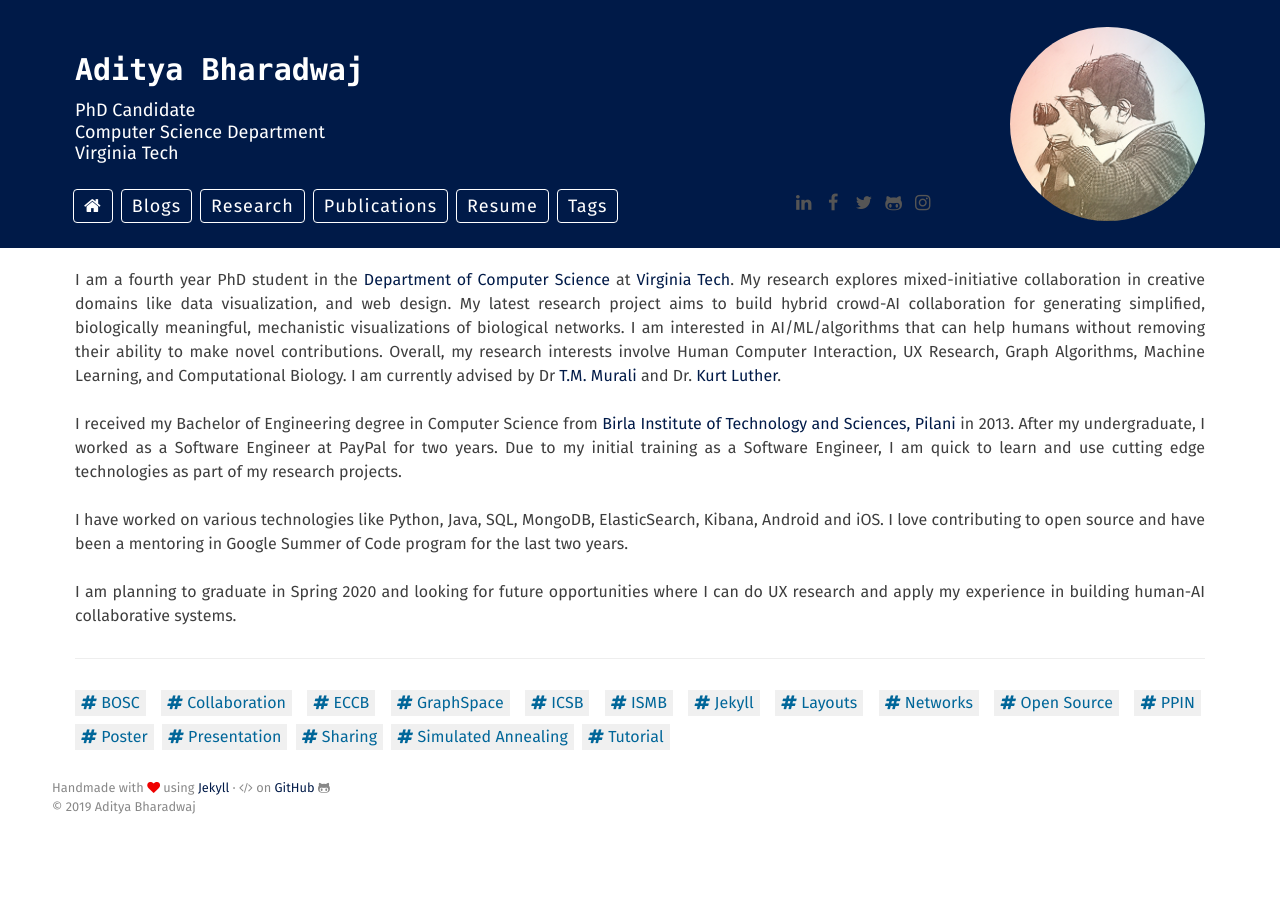
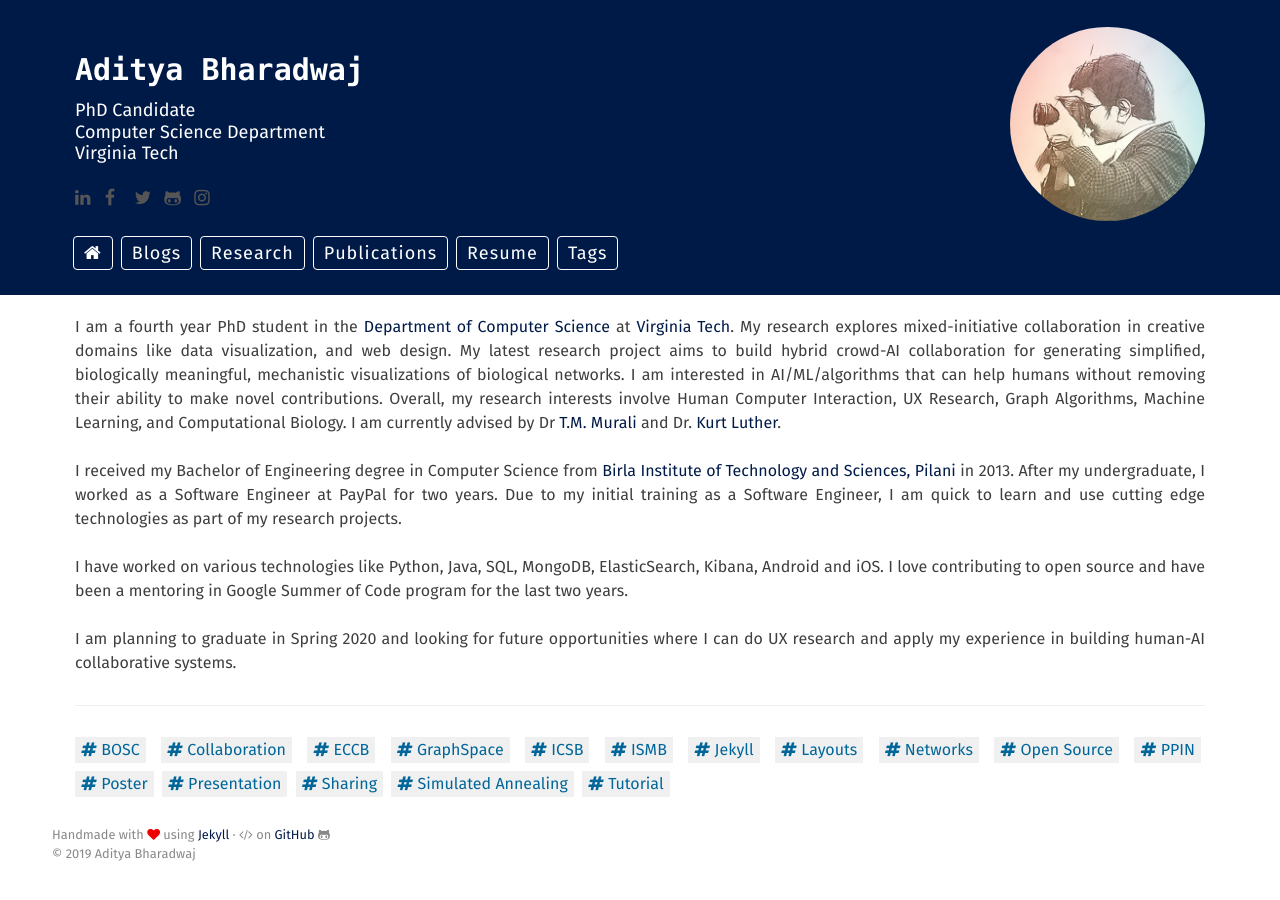
Before and after one commit to adbharadwaj/adbharadwaj.github.io, a Jekyll site: the page built from index.html, in a window 1280 px wide. Built offline with Jekyll 4.4.1, drawn with Linux system fonts in a browser that asks for light colours.

Commit message:
Update _layout.scss

```diff
--- a/assets/scss/_layout.scss
+++ b/assets/scss/_layout.scss
@@ -519,16 +519,16 @@ blockquote p:last-child {
 .footer-social-links {
     font-size: 18px;
     /*text-align: center;*/
-    margin-top: 25px;
-    margin-right: -20px;
-    float: right;
+    margin-top: 1rem;
+//     margin-right: -20px;
+//     float: right;
 
     a {
-        padding: 0px 5px;
+//         padding: 0px 5px;
         width: 25px;
         height: auto;
         position: relative;
-        text-align: center;
+        text-align: left;
         display: inline-block;
         color: #555;
         -webkit-transition: all 0.27s cubic-bezier(0.3, 0.1, 0.58, 1);
```
